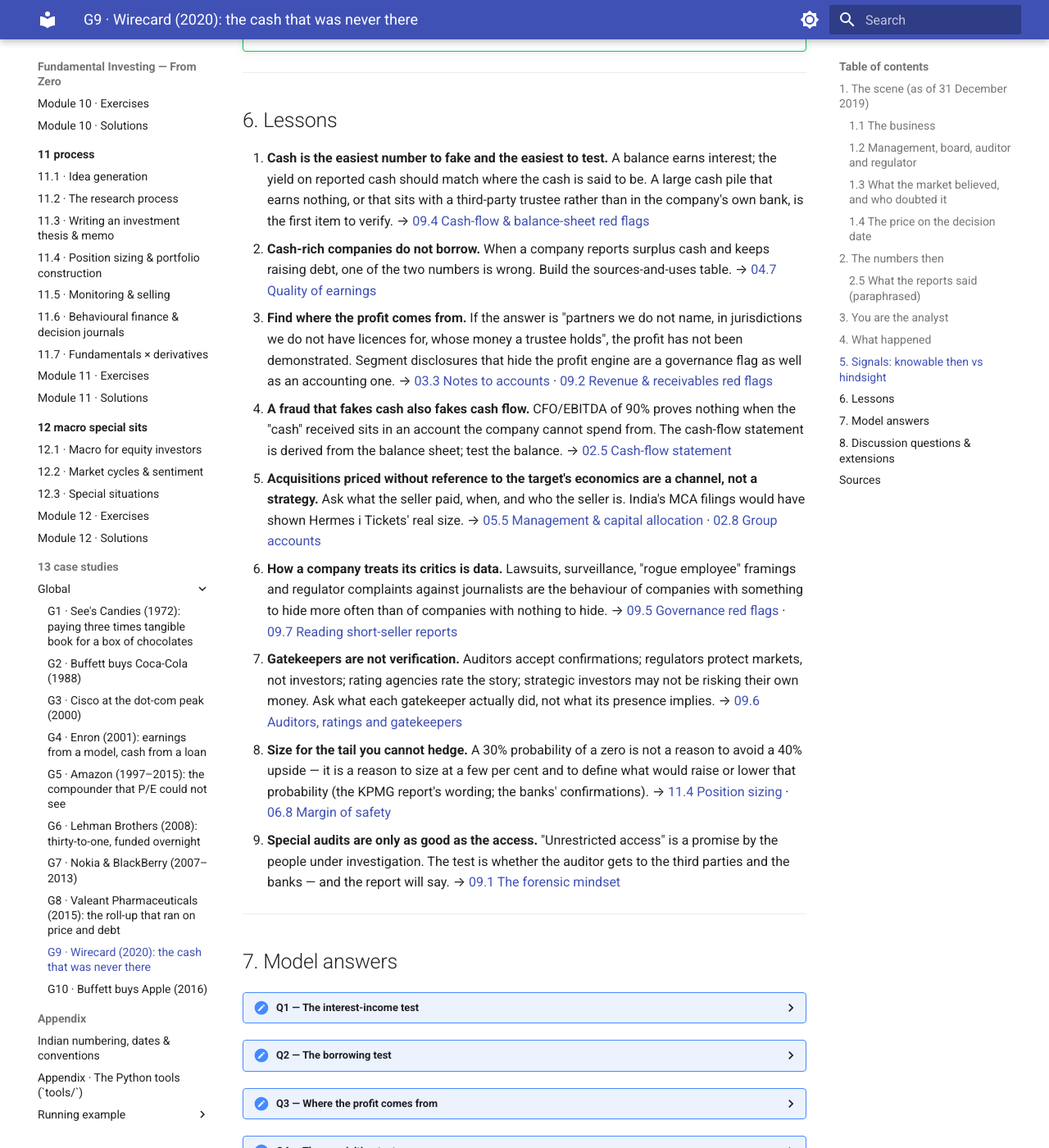
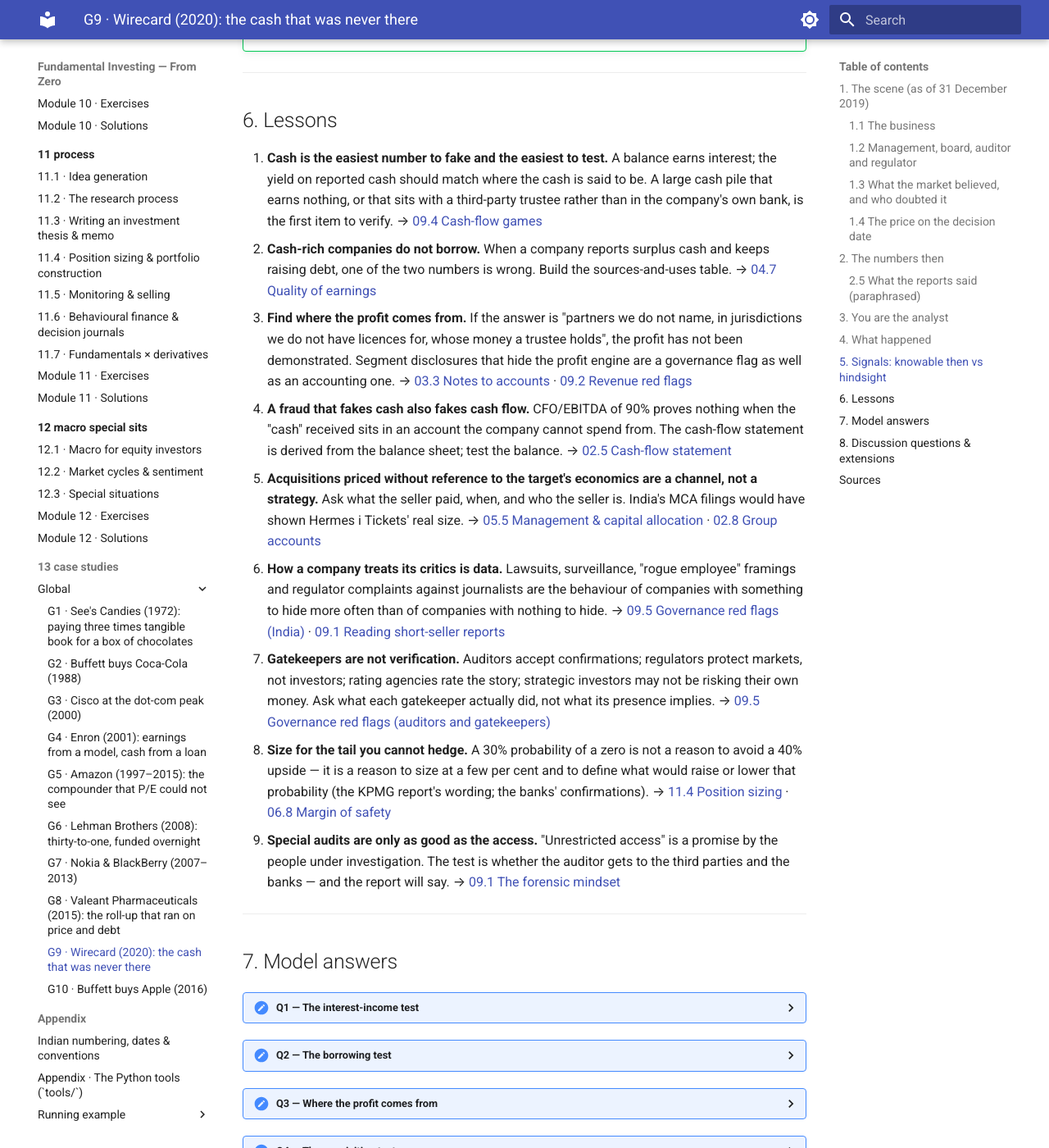
Before and after one commit to Sovi11/fundamental-investing-course, an MkDocs documentation site: the page built from docs/13-case-studies/global/09-wirecard-2020.md, in a window 1280 px wide and 1400 px high, scrolled down 11988 px. Shown: the whole window at 82% size. Built offline with MkDocs 1.6.1 and Material for MkDocs 9.7.7, drawn with Linux system fonts in a browser that asks for light colours; some of the changed text lies outside the part shown.

Commit message:
Fix Module 09 links in G9

```diff
--- a/docs/13-case-studies/global/09-wirecard-2020.md
+++ b/docs/13-case-studies/global/09-wirecard-2020.md
@@ -17,7 +17,7 @@
 | **Decision date** | Close of **31 December 2019**, share price **€107.50**. You may use only what was public by then: the FY2018 annual report (April 2019), the H1 and Q3 2019 statements, Wirecard's ad-hoc announcements, the Financial Times' reporting (2015–Oct 2019), the Rajah & Tann report summary (March 2019), the SoftBank and bond announcements, and the 21-Oct-2019 announcement that KPMG had been commissioned to run a special investigation |
 | **Sector** | Payments: online acquiring, issuing, payment processing and risk management; a licensed bank (Wirecard Bank AG). Germany, Frankfurt: WDI; DAX member from 24-Sep-2018 |
 | **Themes** | Cash that cannot be verified · the interest-income test · third-party partners and "where does the profit come from?" · adjusted cash flow · acquisitions at prices that make no sense · a company that fights its critics · auditor and regulator failure · short-seller vindication · position sizing under fraud risk |
-| **Modules this case reinforces** | [02.5 Cash-flow statement](../../02-accounting/05-the-cash-flow-statement.md) · [02.8 Group accounts & related parties](../../02-accounting/08-deeper-cuts-group-accounts-and-other.md) · [03.3 Notes to accounts](../../03-reading-filings/03-notes-to-accounts.md) · [04.7 Quality of earnings](../../04-financial-analysis/07-quality-of-earnings.md) · [09.1 Forensic mindset](../../09-forensics/01-the-forensic-mindset.md) · [09.2 Revenue & receivables red flags](../../09-forensics/02-revenue-and-receivable-red-flags.md) · [09.4 Cash-flow & balance-sheet red flags](../../09-forensics/04-cash-flow-and-balance-sheet-red-flags.md) · [09.5 Governance red flags](../../09-forensics/05-governance-red-flags.md) · [09.7 Short-seller reports](../../09-forensics/07-reading-short-seller-reports.md) · [11.4 Position sizing](../../11-process/04-position-sizing-and-portfolio-construction.md) |
+| **Modules this case reinforces** | [02.5 Cash-flow statement](../../02-accounting/05-the-cash-flow-statement.md) · [02.8 Group accounts & related parties](../../02-accounting/08-deeper-cuts-group-accounts-and-other.md) · [03.3 Notes to accounts](../../03-reading-filings/03-notes-to-accounts.md) · [04.7 Quality of earnings](../../04-financial-analysis/07-quality-of-earnings.md) · [09.1 Why and how numbers lie](../../09-forensics/01-why-and-how-numbers-lie.md) · [09.2 Revenue red flags](../../09-forensics/02-revenue-red-flags.md) · [09.4 Cash-flow games](../../09-forensics/04-cash-flow-games.md) · [09.5 Governance red flags (India)](../../09-forensics/05-governance-red-flags-india.md) · [09.1 Short-seller reports and the forensic mindset](../../09-forensics/01-why-and-how-numbers-lie.md) · [11.4 Position sizing](../../11-process/04-position-sizing-and-portfolio-construction.md) |
 | **Difficulty** | Advanced (★★★★☆). Do it after Module 09; pairs with [G4 Enron](04-enron-2001.md) and [I1 Satyam](../india/01-satyam-2009.md) |
 | **Time** | ~3 hours (about 75 minutes on sections 1–3 before you read on) |
 
@@ -361,7 +361,7 @@
 1. **Cash is the easiest number to fake and the easiest to test.** A balance earns interest; the yield on reported
    cash should match where the cash is said to be. A large cash pile that earns nothing, or that sits with a
    third-party trustee rather than in the company's own bank, is the first item to verify.
-   → [09.4 Cash-flow & balance-sheet red flags](../../09-forensics/04-cash-flow-and-balance-sheet-red-flags.md)
+   → [09.4 Cash-flow games](../../09-forensics/04-cash-flow-games.md)
 2. **Cash-rich companies do not borrow.** When a company reports surplus cash and keeps raising debt, one of the two
    numbers is wrong. Build the sources-and-uses table.
    → [04.7 Quality of earnings](../../04-financial-analysis/07-quality-of-earnings.md)
@@ -369,7 +369,7 @@
    licences for, whose money a trustee holds", the profit has not been demonstrated. Segment disclosures that hide
    the profit engine are a governance flag as well as an accounting one.
    → [03.3 Notes to accounts](../../03-reading-filings/03-notes-to-accounts.md) ·
-   [09.2 Revenue & receivables red flags](../../09-forensics/02-revenue-and-receivable-red-flags.md)
+   [09.2 Revenue red flags](../../09-forensics/02-revenue-red-flags.md)
 4. **A fraud that fakes cash also fakes cash flow.** CFO/EBITDA of 90% proves nothing when the "cash" received sits in
    an account the company cannot spend from. The cash-flow statement is derived from the balance sheet; test the
    balance.
@@ -381,12 +381,12 @@
 6. **How a company treats its critics is data.** Lawsuits, surveillance, "rogue employee" framings and regulator
    complaints against journalists are the behaviour of companies with something to hide more often than of companies
    with nothing to hide.
-   → [09.5 Governance red flags](../../09-forensics/05-governance-red-flags.md) ·
-   [09.7 Reading short-seller reports](../../09-forensics/07-reading-short-seller-reports.md)
+   → [09.5 Governance red flags (India)](../../09-forensics/05-governance-red-flags-india.md) ·
+   [09.1 Reading short-seller reports](../../09-forensics/01-why-and-how-numbers-lie.md)
 7. **Gatekeepers are not verification.** Auditors accept confirmations; regulators protect markets, not investors;
    rating agencies rate the story; strategic investors may not be risking their own money. Ask what each gatekeeper
    actually did, not what its presence implies.
-   → [09.6 Auditors, ratings and gatekeepers](../../09-forensics/06-auditor-and-gatekeeper-signals.md)
+   → [09.5 Governance red flags (auditors and gatekeepers)](../../09-forensics/05-governance-red-flags-india.md)
 8. **Size for the tail you cannot hedge.** A 30% probability of a zero is not a reason to avoid a 40% upside — it is
    a reason to size at a few per cent and to define what would raise or lower that probability (the KPMG
    report's wording; the banks' confirmations).
@@ -394,7 +394,7 @@
    [06.8 Margin of safety](../../06-valuation/08-margin-of-safety-and-expected-value.md)
 9. **Special audits are only as good as the access.** "Unrestricted access" is a promise by the people under
    investigation. The test is whether the auditor gets to the third parties and the banks — and the report will say.
-   → [09.1 The forensic mindset](../../09-forensics/01-the-forensic-mindset.md)
+   → [09.1 The forensic mindset](../../09-forensics/01-why-and-how-numbers-lie.md)
 
 ---
 
```
Also changed, not shown: other parts of docs/13-case-studies/global/09-wirecard-2020.md (+1 -1 lines).
